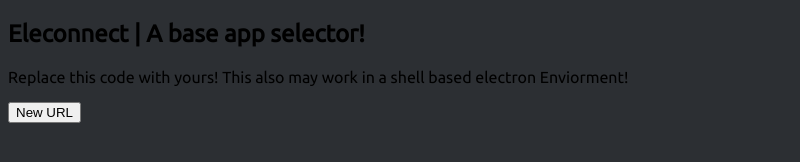
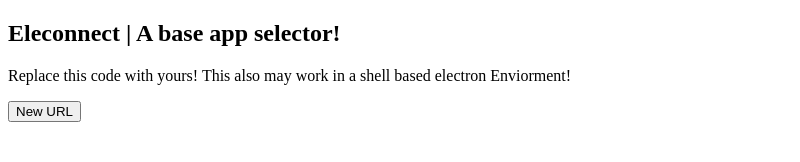
Before and after one commit to RossMdevs/Eleconnect, an Electron app: page index.html in a window 800 px wide. Drawn offline with nearby package versions, Linux system fonts and the light colour scheme.

Commit message:
Update index.html

```diff
--- a/index.html
+++ b/index.html
@@ -2,7 +2,7 @@
 <html>
     <head>
 
-        <link rel="stylesheet" href="assets/css/main.css">
+
         <script type="text/javascript" src="assets/js/lightmode.js"></script>
         <script type="text/javascript" src="assets/js/app.js"></script>
         <link href="https://fonts.googleapis.com/css?family=Ubuntu" rel="stylesheet">
```
